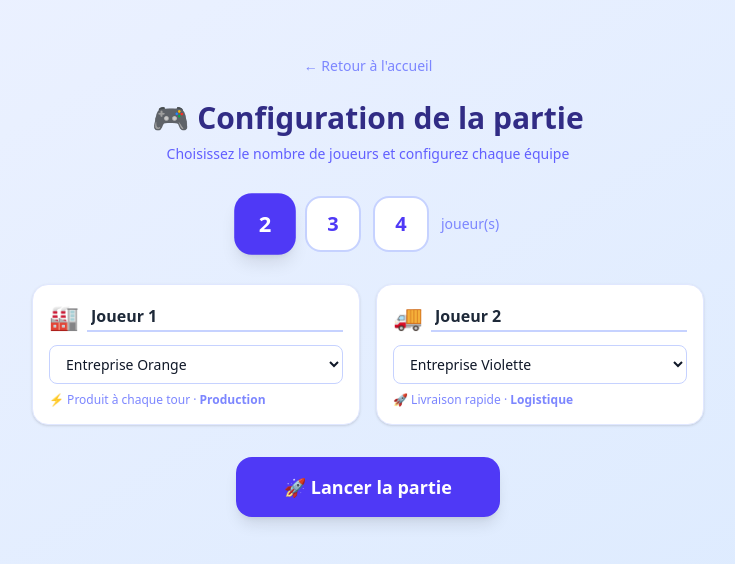
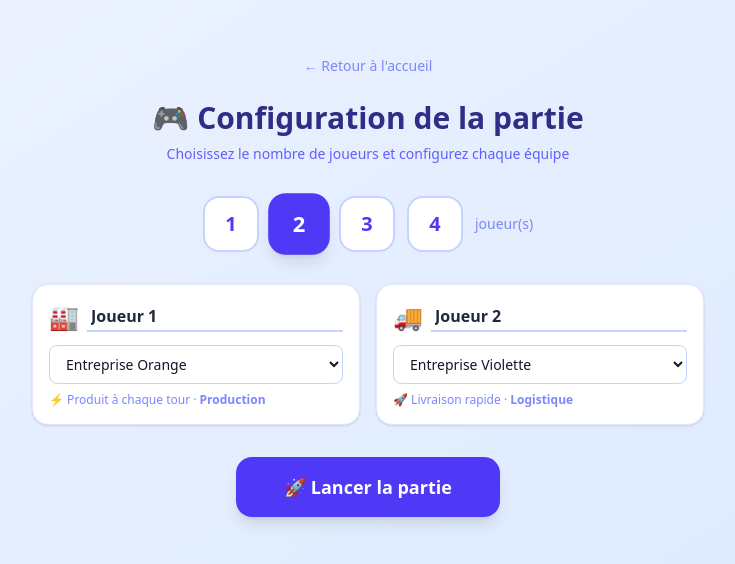
Before and after one commit to Profmedan/jedevienspatron, a Next.js app in the folder apps/web/: page /jeu in a window 1280 px wide. Shown: the part 114-678 px from the top of the page, without its empty margins (272-1007 px from the left). Built offline with nearby package versions, Linux system fonts and the light colour scheme.

Commit message:
feat: mode 1 joueur

```diff
--- a/apps/web/app/jeu/page.tsx
+++ b/apps/web/app/jeu/page.tsx
@@ -69,7 +69,7 @@ function SetupScreen({ onStart }: { onStart: (players: PlayerSetup[]) => void })
       <p className="text-indigo-500 mb-8 text-sm">Choisissez le nombre de joueurs et configurez chaque équipe</p>
 
       <div className="flex gap-3 mb-8">
-        {[2, 3, 4].map((n) => (
+        {[1, 2, 3, 4].map((n) => (
           <button
             key={n}
             onClick={() => setNbJoueurs(n)}
```
